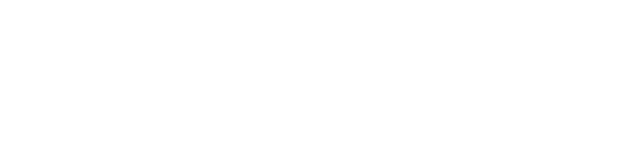
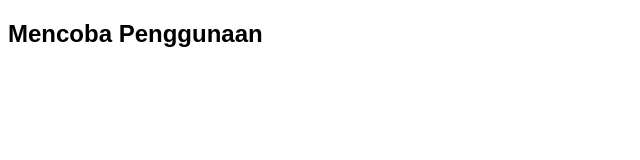
Before and after one commit to Eko-Saputro/contoh2-git, a plain HTML site: page index.html in a window 1280 px wide. Shown: the whole page, without its empty margins (0-640 px from the left). Drawn offline with Linux system fonts and the light colour scheme.

Commit message:
Menambahkan style.css & memodifikasi index.html

```diff
--- a/index.html
+++ b/index.html
@@ -2,9 +2,10 @@
 <html lang="en" dir="ltr">
   <head>
     <meta charset="utf-8">
+    <link rel="stylesheet" type="text/css" href="style.css">
     <title>Contoh Penggunaan Git</title>
   </head>
   <body>
-
+<h2>Mencoba Penggunaan</h2>
   </body>
 </html>
--- /dev/null
+++ b/style.css
@@ -0,0 +1,3 @@
+body{
+  font-family: sans-serif;
+}
```
